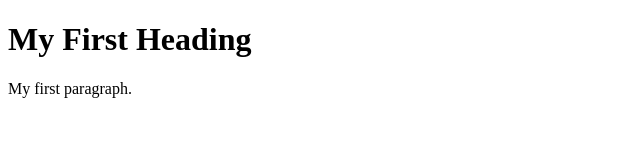
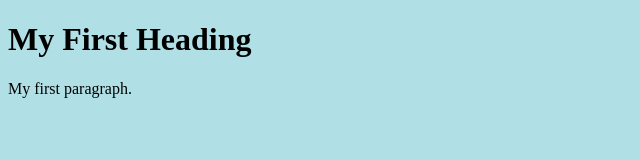
Before and after one commit to alminatsedenova/almina.github.io, a plain HTML site: page index.html in a window 1280 px wide. Shown: the whole page, without its empty margins (0-640 px from the left). Drawn offline with Linux system fonts and the light colour scheme.

Commit message:
Update index.html

```diff
--- a/index.html
+++ b/index.html
@@ -1,6 +1,9 @@
 <!DOCTYPE html>
 <html>
-<body>
+  <head>
+  <title>almina's website</title>
+</head>
+<body style="background-color:powderblue;">
 
 <h1>My First Heading</h1>
 <p>My first paragraph.</p>
```
